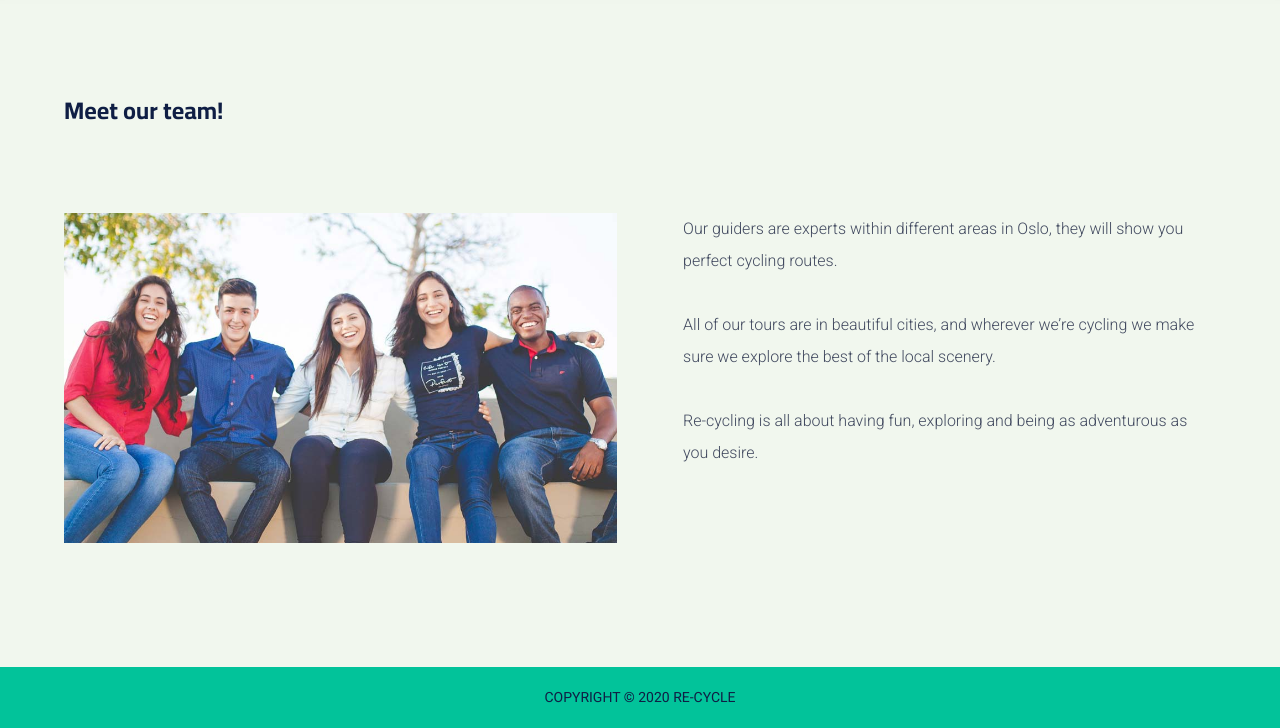
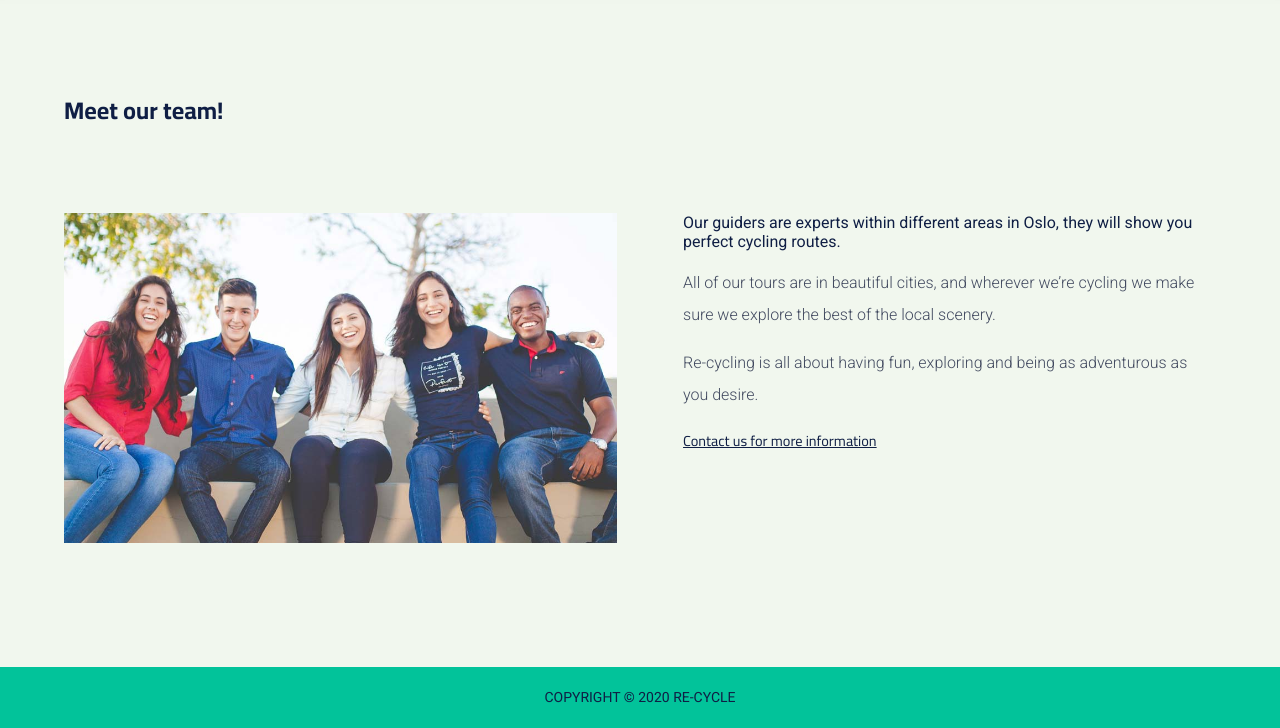
Before and after one commit to faridaalin/Recycle, a plain HTML site: page about.html in a window 1280 px wide. Shown: the part 72-800 px from the top of the page. Drawn offline with Linux system fonts and the light colour scheme.

Commit message:
added hover state to a-tags

```diff
--- a/about.html
+++ b/about.html
@@ -43,15 +43,13 @@
 
             <div class="inner-container-2">
                 <div class="content-right">
-                    <p>
+                    <h3>
                         Our guiders are experts within different areas in Oslo, they will show you perfect cycling
-                        routes. <br><br>
-
-                        All of our tours are in beautiful cities, and wherever we’re cycling we make sure we explore
-                        the best of the local scenery. <br><br>
-
-                        Re-cycling is all about having fun, exploring and being as adventurous as you desire.
-                    </p>
+                        routes. </h3>
+                        <p>All of our tours are in beautiful cities, and wherever we’re cycling we make sure we explore
+                        the best of the local scenery. </p>
+                        <p>Re-cycling is all about having fun, exploring and being as adventurous as you desire. </p>
+                            <a href="./contact.html">Contact us for more information</a>
                 </div>
             </div>
         </article>
--- a/css/stylesheet.css
+++ b/css/stylesheet.css
@@ -87,7 +87,7 @@ p {
   color: var(--clr-text);
   line-height: 1.5;
   margin-top: 1rem;
-  margin-bottom: 2rem;
+  margin-bottom: 1rem;
 }
 
 a {
@@ -331,6 +331,7 @@ footer {
 
 .about-wrapper .img-container {
   background-image: url(../images/team.jpg);
+  margin-bottom: 1rem;
 }
 /*---END ABOUT US---*/
 
@@ -395,13 +396,21 @@ footer {
 .tour-content-right {
   margin-bottom: 30px;
 }
+.content-right h3 {
+  font-size: 1rem;
+  margin-bottom: 1rem;
+}
 
-.content-container a {
+.content-container a, .content-right a {
   color: #0f1e44;
   text-decoration: underline;
   font-size: 0.9rem;
   text-transform: inherit;
 }
+.content-container a:hover, .content-right a:hover {
+  color: #02c39a;
+}
+
 /*---END TOURS---*/
 
 
```
Also changed, not shown: contact.html (+2 -3 lines), js/formvalidation.js (renamed from js/forvalidation.js).
